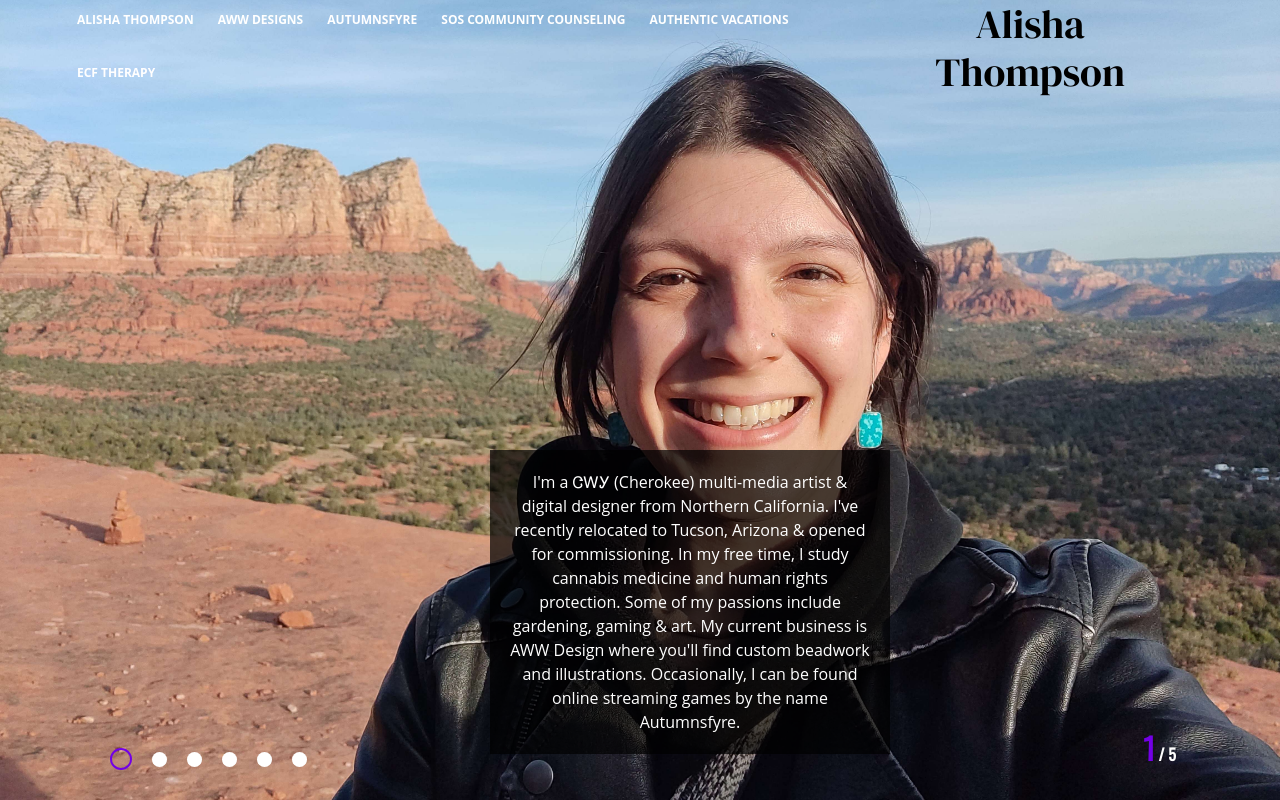
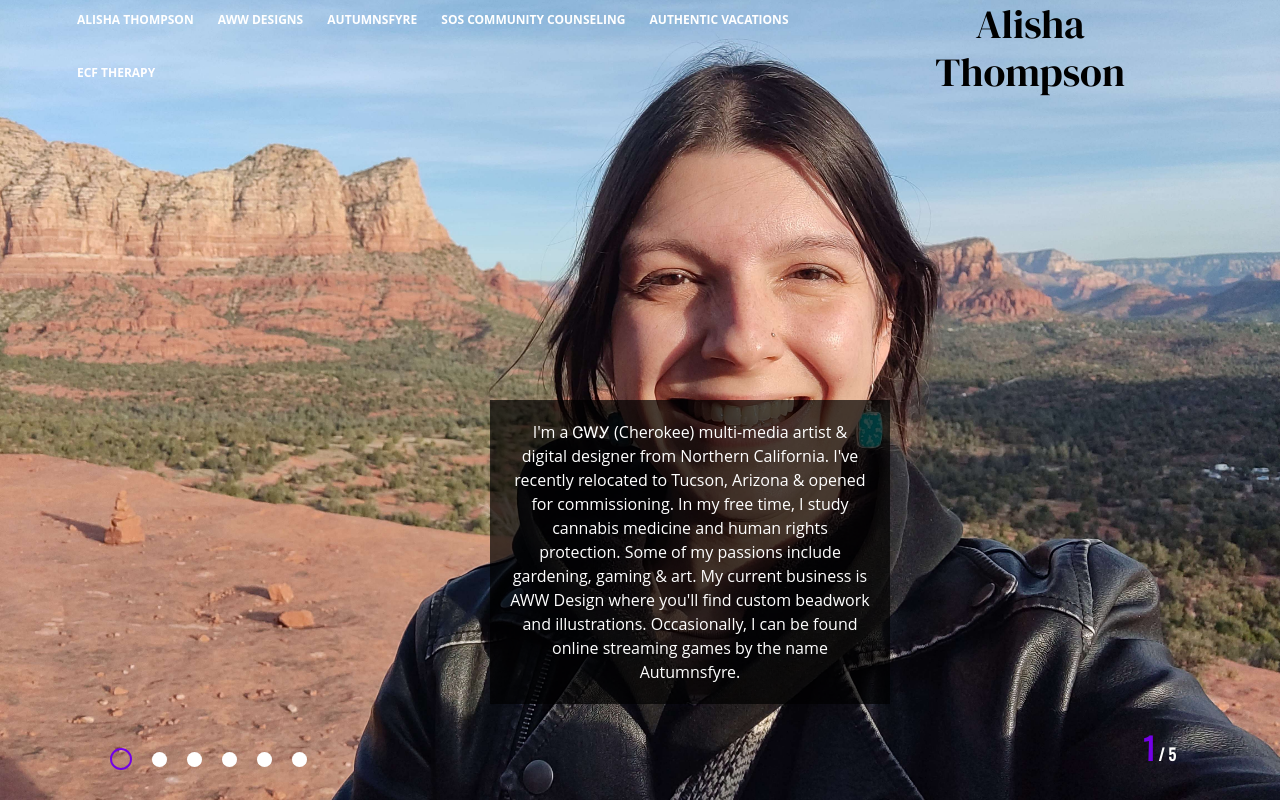
Before and after one commit to autumnsfyre/alishaportfolio, a PHP site: page / in a window 1280 px wide. Run offline with PHP 8.4, Linux system fonts and the light colour scheme; some libraries are stand-ins or nearby versions; some web fonts are replaced; grey boxes are pictures that could not be loaded.

Commit message:
Update style.css

```diff
--- a/css/style.css
+++ b/css/style.css
@@ -6,7 +6,6 @@
 	color:#ffffff;
 	text-align: center;
 	padding: 5%;
-	margin-top: 25%;
 	background-color: rgb(0, 0, 0, 0.7);
 }
 
```
